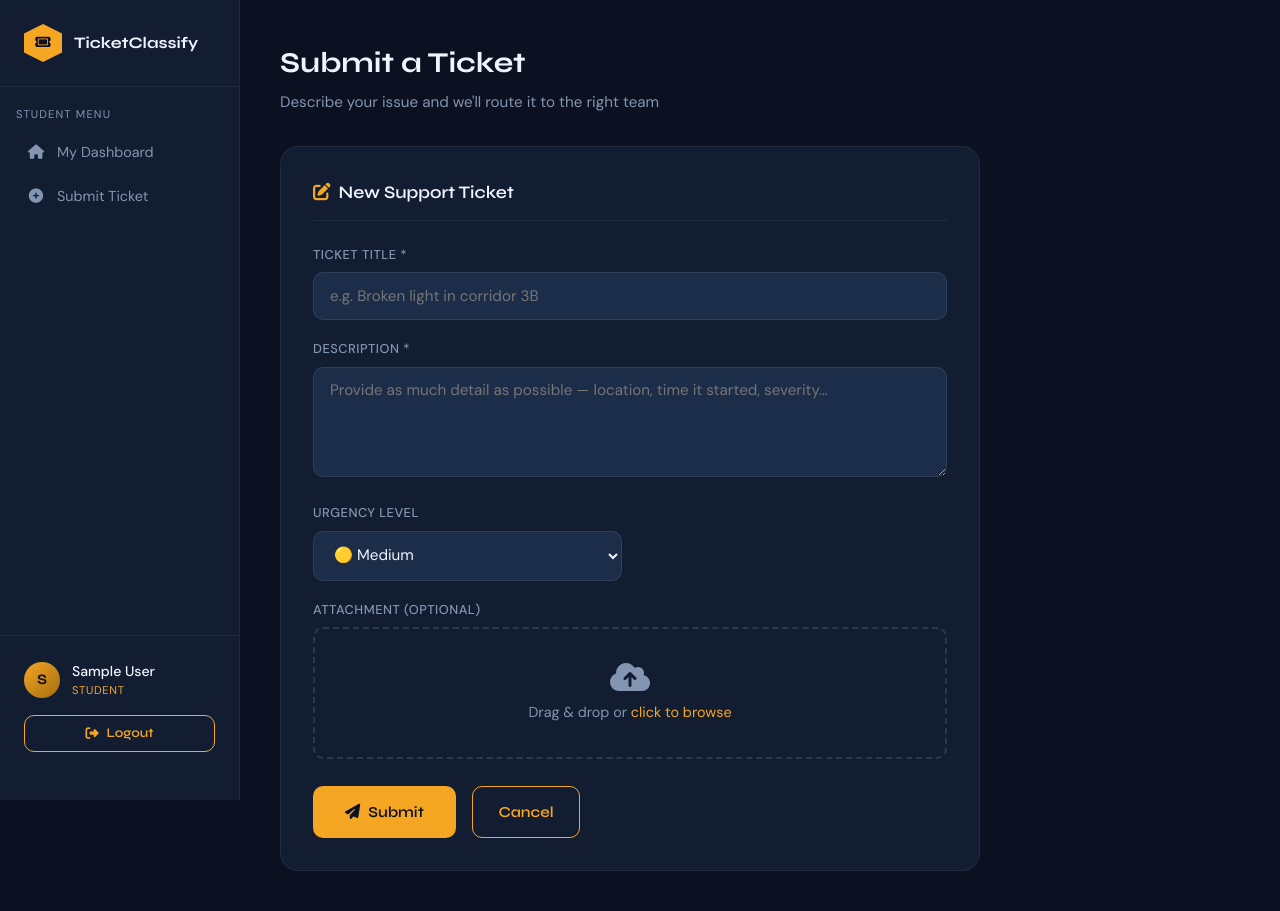
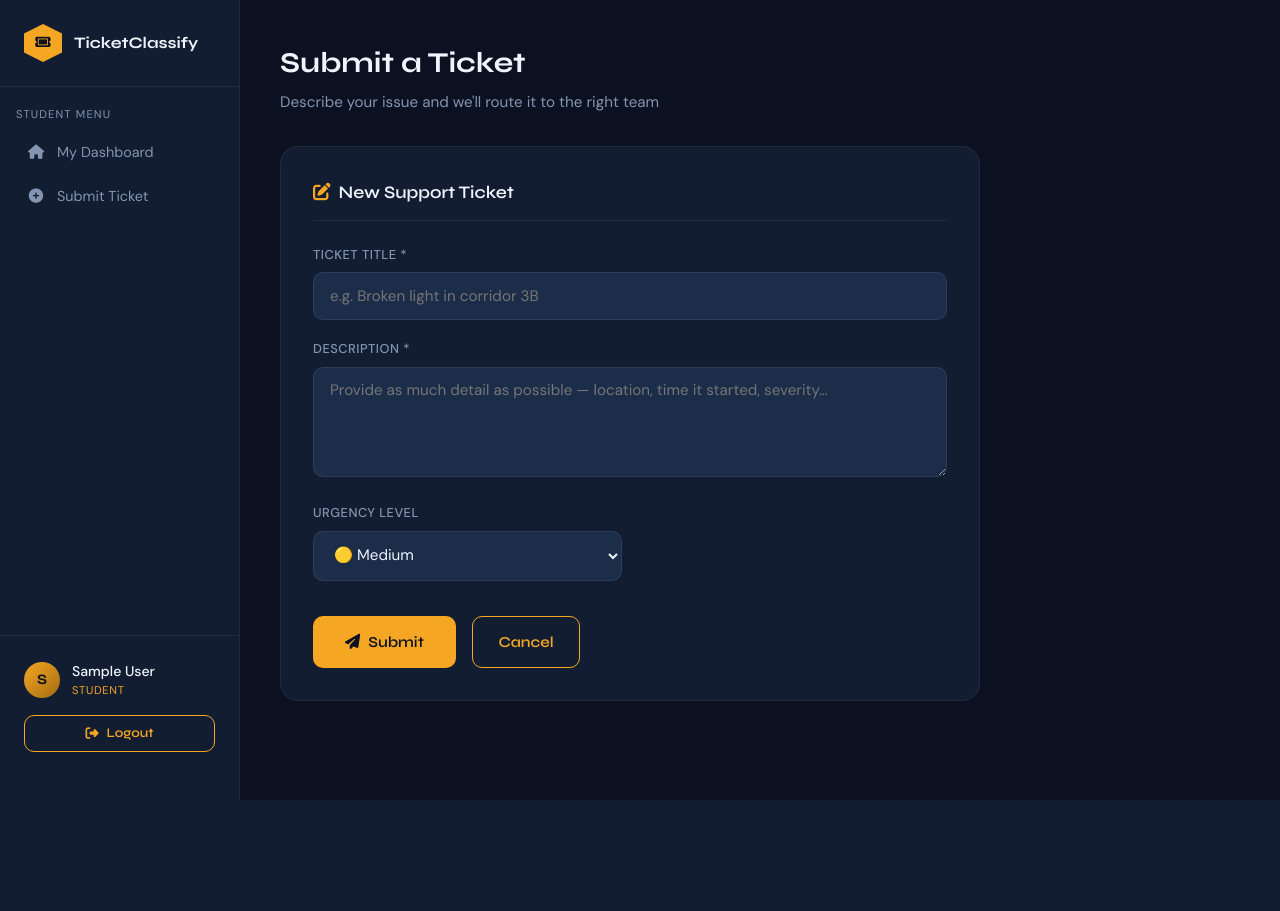
Before and after one commit to avik-ghosh-1174/ticketclassify, a Flask app: page /student/submit in a window 1280 px wide. After the commit the page ends 800 px from the top, so only its background shows below. Run offline with Flask 3, Linux system fonts and the light colour scheme; the visitor is signed in with stand-in values (Sample User, id 1); some libraries are stand-ins or nearby versions.

Commit message:
small change

```diff
--- a/templates/submit_ticket.html
+++ b/templates/submit_ticket.html
@@ -4,9 +4,13 @@
 <div class="app-layout">
   {% include "_sidebar_student.html" %}
   <main class="main-content">
-    <div class="page-header"><h2>Submit a Ticket</h2><p>Describe your issue and we'll route it to the right team</p></div>
+    <div class="page-header">
+      <h2>Submit a Ticket</h2>
+      <p>Describe your issue and we'll route it to the right team</p>
+    </div>
     <div class="form-card">
-      <h3><i class="fa-solid fa-pen-to-square" style="color:var(--student);margin-right:.5rem"></i>New Support Ticket</h3>
+      <h3><i class="fa-solid fa-pen-to-square" style="color:var(--student);margin-right:.5rem"></i>New Support Ticket
+      </h3>
       <form method="POST" enctype="multipart/form-data" novalidate>
         <div class="form-group">
           <label>Ticket Title *</label>
@@ -14,7 +18,8 @@
         </div>
         <div class="form-group">
           <label>Description *</label>
-          <textarea name="description" placeholder="Provide as much detail as possible — location, time it started, severity…" required></textarea>
+          <textarea name="description"
+            placeholder="Provide as much detail as possible — location, time it started, severity…" required></textarea>
         </div>
         <div class="form-row">
           <div class="form-group">
@@ -27,13 +32,10 @@
             </select>
           </div>
         </div>
-        <div class="form-group">
-          <label>Attachment (optional)</label>
-          <div class="upload-zone"><i class="fa-solid fa-cloud-arrow-up"></i><p>Drag & drop or <span>click to browse</span></p></div>
-          <input type="file" id="attachment" name="attachment" style="display:none" accept=".png,.jpg,.jpeg,.gif,.pdf,.docx,.txt">
-        </div>
+
         <div style="display:flex;gap:1rem;margin-top:.5rem">
-          <button type="submit" class="btn btn-primary" style="width:auto;padding:.75rem 2rem"><i class="fa-solid fa-paper-plane"></i> Submit</button>
+          <button type="submit" class="btn btn-primary" style="width:auto;padding:.75rem 2rem"><i
+              class="fa-solid fa-paper-plane"></i> Submit</button>
           <a href="{{ url_for('student.dashboard') }}" class="btn btn-secondary">Cancel</a>
         </div>
       </form>
```
Also changed, not shown: ai_classifier.py (+2 -8 lines), 4 other files.
